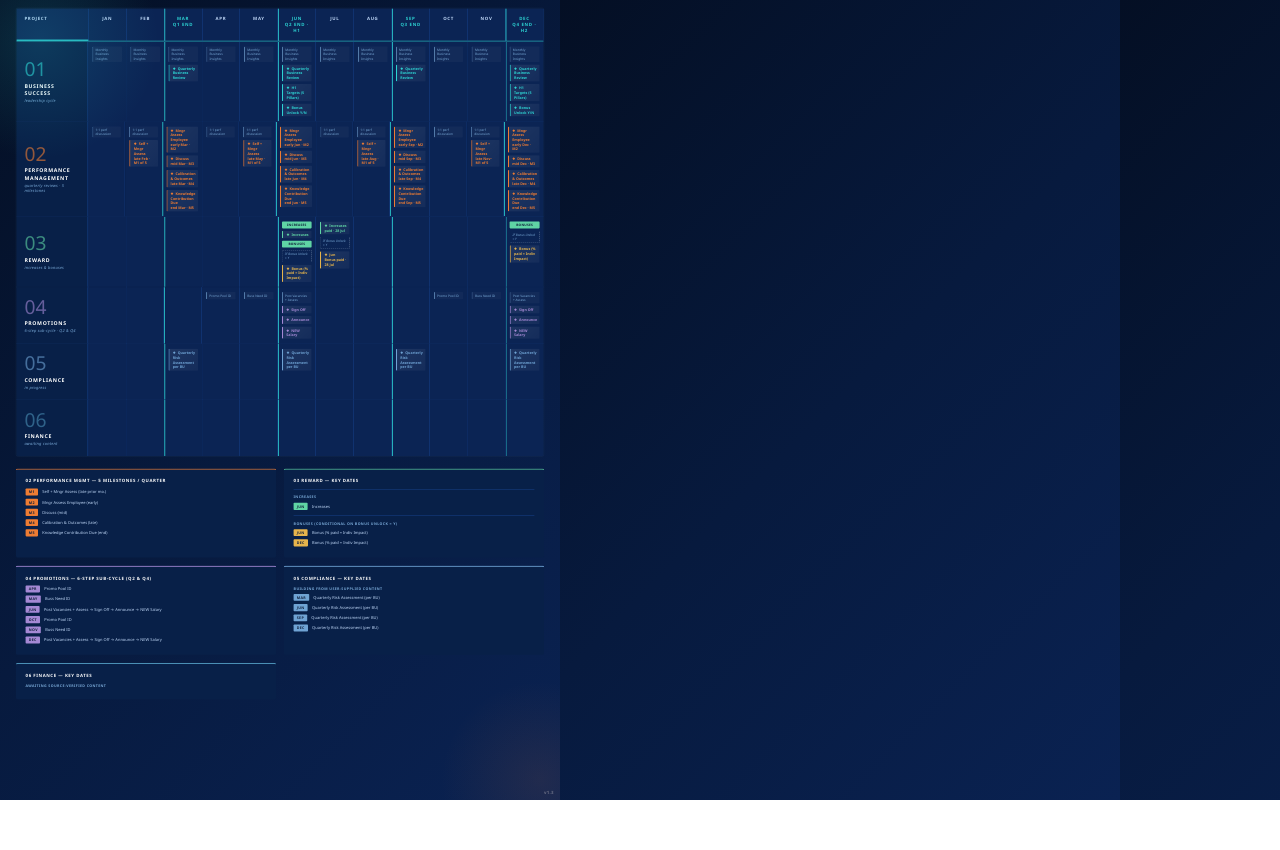
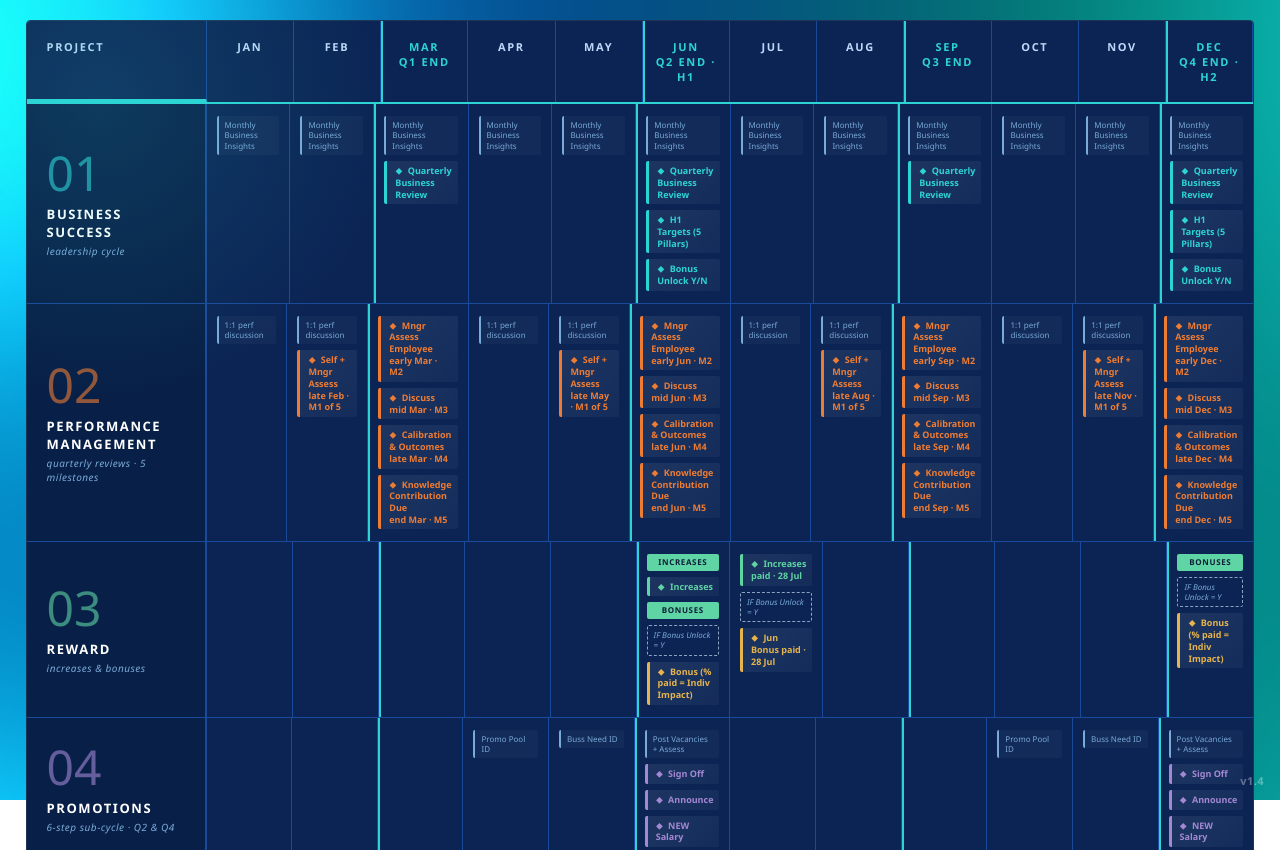
Before and after one commit to LisnaK/PeoplePlanner, a website: page public/calendar.html in a window 1280 px wide. Shown: the top 850 px of the page. Before the commit the page ends 800 px from the top, so only its background shows below. Drawn offline with Linux system fonts and the light colour scheme; no server answers; animation ran at ten frames a second.

Commit message:
v1.4: aurora backgrounds, fluid calendar, events card grid, overview styling

```diff
--- a/public/calendar.html
+++ b/public/calendar.html
@@ -5,10 +5,11 @@
     <title>Edge 365 · 2026</title>
     <style>
         @page {
-            size: 1400px 2000px;
+            size: auto;
             margin: 0;
         }
 
+        html { overflow: hidden; }
         * {
             margin: 0;
             padding: 0;
@@ -17,11 +18,12 @@
 
         body {
             font-family: 'Segoe UI', 'Inter', 'Open Sans', sans-serif;
-            background: linear-gradient(135deg, #040f24 0%, #071a3e 50%, #0a2252 100%);
+            background: transparent;
             color: #c0d8f8;
             position: relative;
-            width: 1400px;
-            height: 2000px;
+            width: 100vw;
+            height: auto;
+            min-height: 100vh;
             overflow: hidden;
         }
 
@@ -84,7 +86,7 @@
         }
 
         .calendar-grid {
-            margin: 20px 40px 30px 40px;
+            margin: 20px 2vw 30px 2vw;
             border: 1px solid #1e3558;
             border-radius: 4px;
             overflow: hidden;
@@ -247,7 +249,7 @@
         .row-06 .number, .row-06 .milestone { color: #4a8fb5; }
 
         .footer {
-            margin: 30px 40px 40px 40px;
+            margin: 30px 2vw 40px 2vw;
             display: grid;
             grid-template-columns: repeat(2, 1fr);
             gap: 20px;
@@ -353,7 +355,9 @@
             color: #7aaad8;
             text-transform: uppercase;
         }
-    </style>
+
+        #aurora-bg{position:fixed;top:0;left:0;width:100%;height:100%;z-index:-1;pointer-events:none}
+        </style>
 </head>
 <body>
 
@@ -784,24 +788,54 @@ document.addEventListener('DOMContentLoaded', () => {
 });
 </script>
 
-    <div style="position:fixed;bottom:12px;right:16px;font-size:11px;font-weight:600;color:rgba(255,255,255,0.35);letter-spacing:0.04em;pointer-events:none">v1.3</div>
+    <div style="position:fixed;bottom:12px;right:16px;font-size:11px;font-weight:600;color:rgba(255,255,255,0.35);letter-spacing:0.04em;pointer-events:none">v1.4</div>
 
 <script>
-function scaleCalendar() {
-  var body = document.body;
-  var scaleX = window.innerWidth / 1400;
-  var scaleY = window.innerHeight / 2000;
-  var scale = Math.min(scaleX, scaleY);
-  body.style.transform = 'scale(' + scale + ')';
-  body.style.transformOrigin = 'top left';
-  body.style.width = '1400px';
-  body.style.height = '2000px';
-  document.documentElement.style.width = Math.round(1400 * scale) + 'px';
-  document.documentElement.style.height = Math.round(2000 * scale) + 'px';
-  document.documentElement.style.overflow = 'hidden';
-}
-scaleCalendar();
-window.addEventListener('resize', scaleCalendar);
+// No scaling needed - fluid layout
+</script>
+
+<script>
+(function(){
+  const c=document.createElement('canvas');
+  c.id='aurora-bg';
+  c.style.cssText='position:fixed;top:0;left:0;width:100%;height:100%;z-index:-1;pointer-events:none';
+  document.documentElement.appendChild(c);
+  const ctx=c.getContext('2d');
+  let W,H,mx=0.5,my=0.5,t=0,clicks=[];
+  const scale=3;
+  function resize(){W=c.width=window.innerWidth;H=c.height=window.innerHeight;}
+  window.addEventListener('mousemove',e=>{mx=e.clientX/window.innerWidth;my=e.clientY/window.innerHeight;});
+  window.addEventListener('click',e=>{clicks.push({x:e.clientX,y:e.clientY,t:0});});
+  function draw(){
+    t+=0.012;
+    clicks=clicks.filter(c=>{c.t++;return c.t<70;});
+    const sw=Math.ceil(W/scale),sh=Math.ceil(H/scale);
+    const id=ctx.createImageData(sw,sh);const d=id.data;
+    for(let x=0;x<sw;x++){for(let y=0;y<sh;y++){
+      const i=(y*sw+x)*4;
+      const nx=x/sw,ny=y/sh;
+      const w1=Math.sin(nx*4+t*0.5+my*3)*0.5+0.5;
+      const w2=Math.sin(nx*6-t*0.3+mx*4)*0.5+0.5;
+      const w3=Math.sin(ny*5+t*0.4+mx*2)*0.5+0.5;
+      const mix=w1*w2*w3;
+      d[i]=Math.min(255,Math.floor(4+mix*20));
+      d[i+1]=Math.min(255,Math.floor(80+mix*120+w2*60));
+      d[i+2]=Math.min(255,Math.floor(120+mix*100+w1*80));
+      d[i+3]=255;
+    }}
+    const tmp=document.createElement('canvas');tmp.width=sw;tmp.height=sh;
+    tmp.getContext('2d').putImageData(id,0,0);
+    ctx.imageSmoothingEnabled=true;ctx.drawImage(tmp,0,0,W,H);
+    clicks.forEach(cl=>{
+      const g=ctx.createRadialGradient(cl.x,cl.y,0,cl.x,cl.y,120*(1-cl.t/70));
+      g.addColorStop(0,`rgba(255,255,255,${0.35*(1-cl.t/70)})`);
+      g.addColorStop(1,'rgba(255,255,255,0)');
+      ctx.fillStyle=g;ctx.fillRect(0,0,W,H);
+    });
+    requestAnimationFrame(draw);
+  }
+  resize();window.addEventListener('resize',resize);draw();
+})();
 </script>
 </body>
 </html>
--- a/public/styles.css
+++ b/public/styles.css
@@ -248,7 +248,7 @@
 
   /* Pillar columns (overview) */
   .pillars-grid { display: grid; grid-template-columns: repeat(6, 1fr); gap: 6px; margin-bottom: 6px; }
-  .pillar-col { background: var(--surface); border: 1px solid var(--border); border-radius: var(--radius); overflow: hidden; cursor: pointer; transition: transform 0.15s, box-shadow 0.15s; box-shadow: var(--shadow); display: flex; flex-direction: column; }
+  .pillar-col { background: var(--surface); border-radius: var(--radius); overflow: hidden; cursor: pointer; transition: transform 0.15s, box-shadow 0.15s; box-shadow: var(--shadow); display: flex; flex-direction: column; }
   .pillar-col:hover { transform: translateY(-3px); box-shadow: 0 6px 20px rgba(0,0,0,0.12); }
   .pillar-col-header { padding: 20px 14px 20px; text-align: center; min-height: 140px; display: flex; flex-direction: column; align-items: center; justify-content: flex-start; }
   .pillar-col-num { display: block; font-size: 11px; font-weight: 700; color: rgba(255,255,255,0.55); letter-spacing: 0.1em; text-transform: uppercase; margin-bottom: 12px; }
```
Also changed, not shown: public/app.js (+23 -14 lines), public/events.html (+59 -8 lines), public/index.html (+38 -3 lines).
